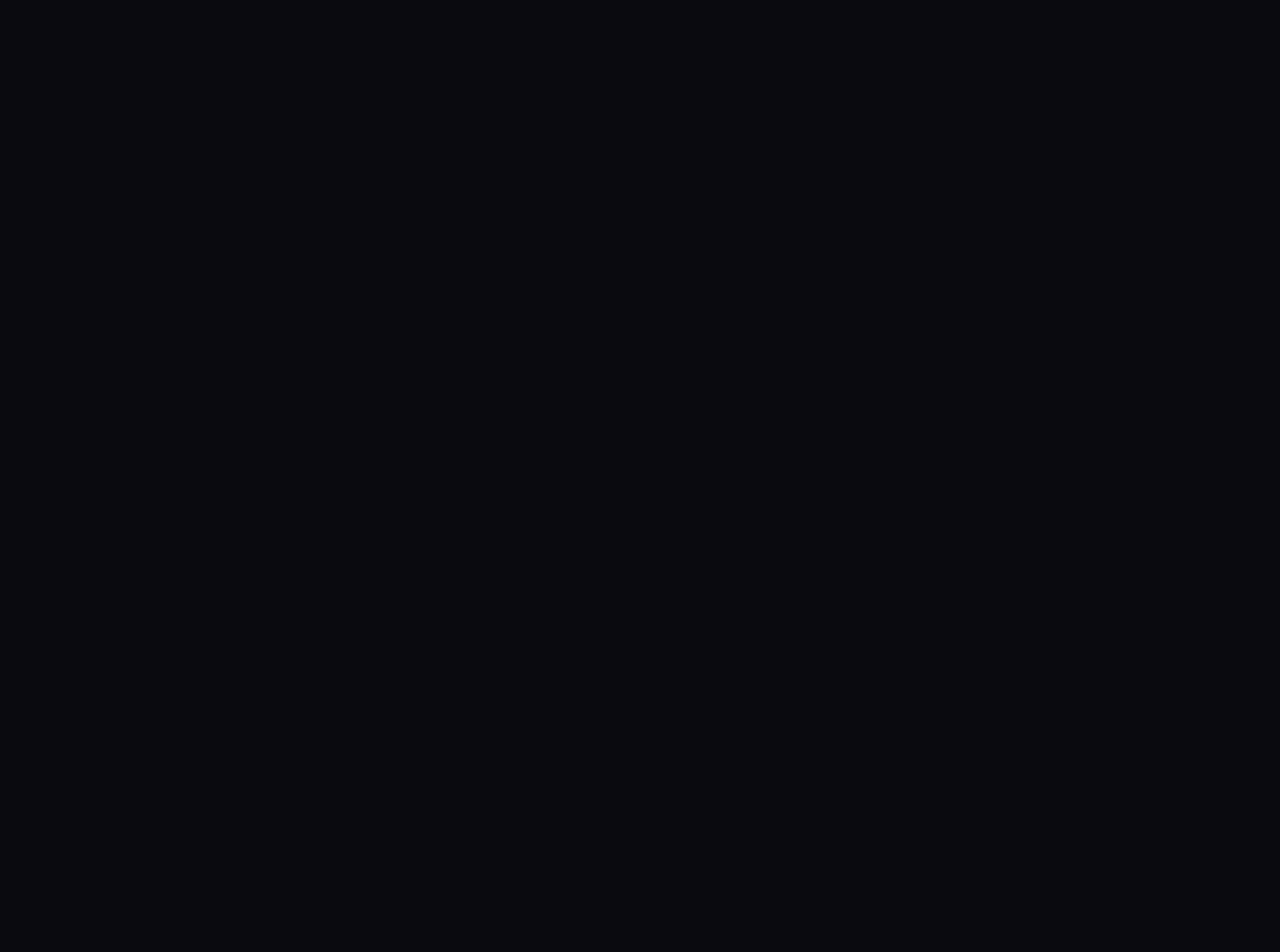
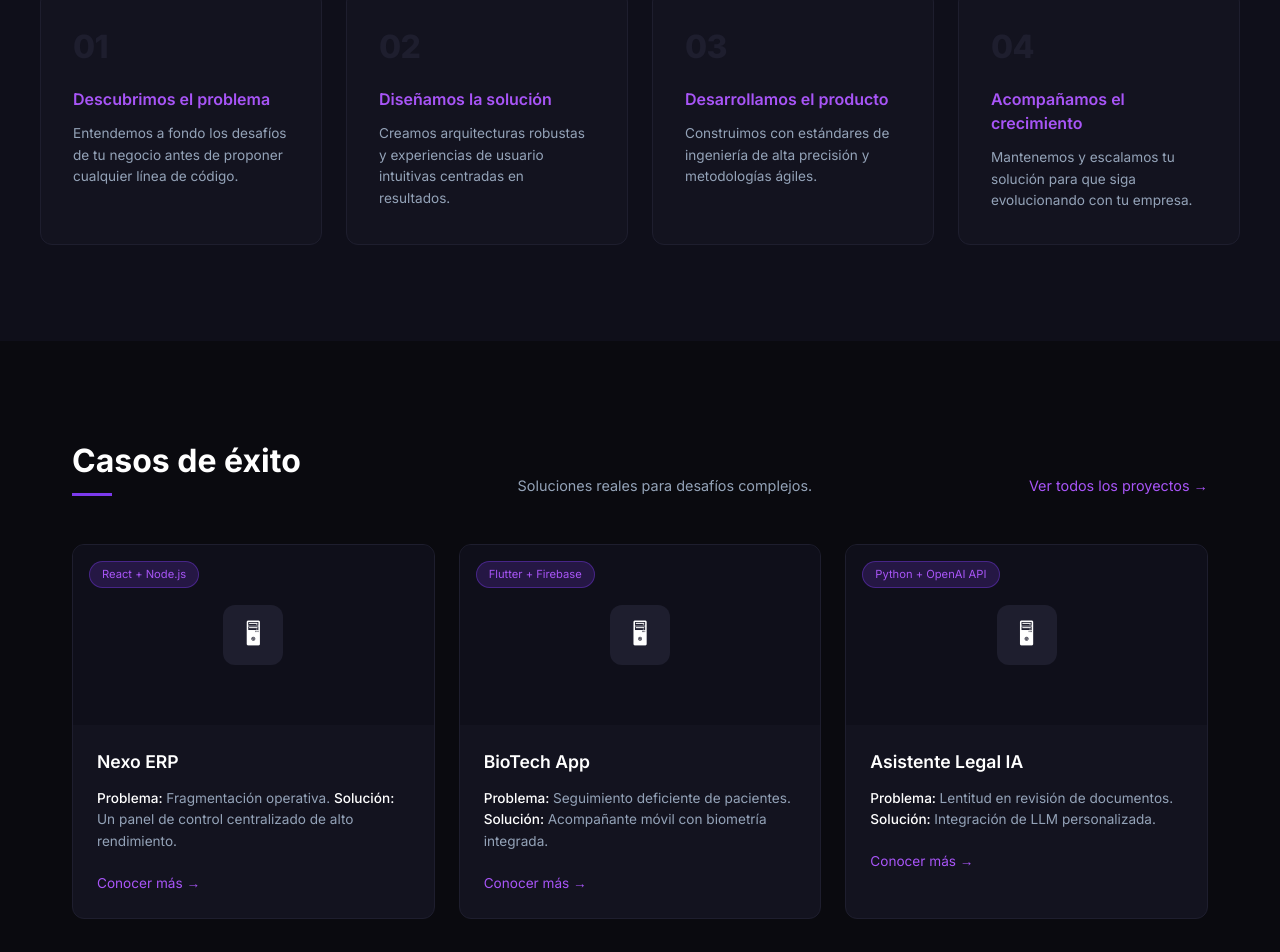
Before and after one commit to christianFiol8/avenor-studio, a Next.js app: page / in a window 1280 px wide. Shown: the part 1741-2693 px from the top of the page. Before the commit the page ends 1528 px from the top, so only its background shows below. Built offline with nearby package versions, Linux system fonts and the light colour scheme.

Commit message:
feat: Secciones proceso y proyectos

```diff
--- a/app/page.js
+++ b/app/page.js
@@ -1,6 +1,8 @@
 import Navbar from "@/components/layout/Navbar";
 import Hero from "@/components/sections/Hero";
 import Servicios from "@/components/sections/Servicios";
+import Proceso from "@/components/sections/Proceso"
+import Proyectos from "@/components/sections/Proyectos";
 
 export default function Home() {
   return (
@@ -8,6 +10,8 @@
       <Navbar />
       <Hero />
       <Servicios />
+      <Proceso />
+      <Proyectos />
     </main>
   );
 }
--- a/components/sections/Proceso.jsx
+++ b/components/sections/Proceso.jsx
@@ -0,0 +1,115 @@
+"use client";
+
+const pasos = [
+  {
+    numero: "01",
+    title: "Descubrimos el problema",
+    description:
+      "Entendemos a fondo los desafíos de tu negocio antes de proponer cualquier línea de código.",
+  },
+  {
+    numero: "02",
+    title: "Diseñamos la solución",
+    description:
+      "Creamos arquitecturas robustas y experiencias de usuario intuitivas centradas en resultados.",
+  },
+  {
+    numero: "03",
+    title: "Desarrollamos el producto",
+    description:
+      "Construimos con estándares de ingeniería de alta precisión y metodologías ágiles.",
+  },
+  {
+    numero: "04",
+    title: "Acompañamos el crecimiento",
+    description:
+      "Mantenemos y escalamos tu solución para que siga evolucionando con tu empresa.",
+  },
+];
+
+export default function Proceso() {
+  return (
+    <section
+      id="proceso"
+      style={{
+        padding: "6rem 2rem",
+        backgroundColor: "var(--bg-secondary)",
+      }}
+    >
+      <div style={{ maxWidth: "1200px", margin: "0 auto" }}>
+        <h2
+          style={{
+            fontSize: "2rem",
+            fontWeight: 700,
+            color: "var(--text-primary)",
+            marginBottom: "0.5rem",
+          }}
+        >
+          Cómo trabajamos
+        </h2>
+        <div
+          style={{
+            width: "40px",
+            height: "3px",
+            backgroundColor: "var(--accent-purple)",
+            marginBottom: "3rem",
+          }}
+        />
+
+        <div
+          style={{
+            display: "grid",
+            gridTemplateColumns: "repeat(4, 1fr)",
+            gap: "1.5rem",
+          }}
+        >
+          {pasos.map((paso) => (
+            <div
+              key={paso.numero}
+              style={{
+                backgroundColor: "var(--bg-card)",
+                border: "1px solid var(--border)",
+                borderRadius: "12px",
+                padding: "2rem",
+                transition: "border-color 0.2s ease",
+              }}
+              onMouseEnter={(e) => { e.currentTarget.style.borderColor = "var(--accent-purple)"; }}
+              onMouseLeave={(e) => { e.currentTarget.style.borderColor = "var(--border)"; }}
+            >
+              <div
+                style={{
+                  fontSize: "2rem",
+                  fontWeight: 800,
+                  color: "var(--border)",
+                  marginBottom: "1rem",
+                  letterSpacing: "-0.02em",
+                }}
+              >
+                {paso.numero}
+              </div>
+              <h3
+                style={{
+                  color: "var(--accent-purple-light)",
+                  fontWeight: 600,
+                  fontSize: "1rem",
+                  marginBottom: "0.75rem",
+                }}
+              >
+                {paso.title}
+              </h3>
+              <p
+                style={{
+                  color: "var(--text-secondary)",
+                  fontSize: "0.85rem",
+                  lineHeight: 1.6,
+                }}
+              >
+                {paso.description}
+              </p>
+            </div>
+          ))}
+        </div>
+      </div>
+    </section>
+  );
+}
--- a/components/sections/Proyectos.jsx
+++ b/components/sections/Proyectos.jsx
@@ -0,0 +1,187 @@
+"use client";
+
+const proyectos = [
+  {
+    tag: "React + Node.js",
+    title: "Nexo ERP",
+    problema: "Fragmentación operativa.",
+    solucion: "Un panel de control centralizado de alto rendimiento.",
+  },
+  {
+    tag: "Flutter + Firebase",
+    title: "BioTech App",
+    problema: "Seguimiento deficiente de pacientes.",
+    solucion: "Acompañante móvil con biometría integrada.",
+  },
+  {
+    tag: "Python + OpenAI API",
+    title: "Asistente Legal IA",
+    problema: "Lentitud en revisión de documentos.",
+    solucion: "Integración de LLM personalizada.",
+  },
+];
+
+export default function Proyectos() {
+  return (
+    <section
+      id="proyectos"
+      style={{
+        padding: "6rem 2rem",
+        maxWidth: "1200px",
+        margin: "0 auto",
+      }}
+    >
+      {/* Header */}
+      <div
+        style={{
+          display: "flex",
+          alignItems: "flex-end",
+          justifyContent: "space-between",
+          marginBottom: "0.5rem",
+        }}
+      >
+        <div>
+          <h2
+            style={{
+              fontSize: "2rem",
+              fontWeight: 700,
+              color: "var(--text-primary)",
+              marginBottom: "0.5rem",
+            }}
+          >
+            Casos de éxito
+          </h2>
+          <div
+            style={{
+              width: "40px",
+              height: "3px",
+              backgroundColor: "var(--accent-purple)",
+            }}
+          />
+        </div>
+        <p style={{ color: "var(--text-secondary)", fontSize: "0.9rem" }}>
+          Soluciones reales para desafíos complejos.
+        </p>
+        <a
+          href="#"
+          style={{
+            color: "var(--accent-purple-light)",
+            textDecoration: "none",
+            fontSize: "0.9rem",
+            display: "flex",
+            alignItems: "center",
+            gap: "0.4rem",
+          }}
+          onMouseEnter={(e) => { e.currentTarget.style.opacity = "0.7"; }}
+          onMouseLeave={(e) => { e.currentTarget.style.opacity = "1"; }}
+        >
+          Ver todos los proyectos →
+        </a>
+      </div>
+
+      {/* Cards */}
+      <div
+        style={{
+          display: "grid",
+          gridTemplateColumns: "repeat(3, 1fr)",
+          gap: "1.5rem",
+          marginTop: "3rem",
+        }}
+      >
+        {proyectos.map((p) => (
+          <div
+            key={p.title}
+            style={{
+              backgroundColor: "var(--bg-card)",
+              border: "1px solid var(--border)",
+              borderRadius: "12px",
+              overflow: "hidden",
+              transition: "border-color 0.2s ease",
+              cursor: "pointer",
+            }}
+            onMouseEnter={(e) => { e.currentTarget.style.borderColor = "var(--accent-purple)"; }}
+            onMouseLeave={(e) => { e.currentTarget.style.borderColor = "var(--border)"; }}
+          >
+            {/* Imagen placeholder */}
+            <div
+              style={{
+                height: "180px",
+                backgroundColor: "var(--bg-secondary)",
+                display: "flex",
+                alignItems: "center",
+                justifyContent: "center",
+                position: "relative",
+              }}
+            >
+              <div
+                style={{
+                  position: "absolute",
+                  top: "1rem",
+                  left: "1rem",
+                  backgroundColor: "rgba(124, 58, 237, 0.2)",
+                  border: "1px solid rgba(124, 58, 237, 0.4)",
+                  borderRadius: "999px",
+                  padding: "0.25rem 0.75rem",
+                  fontSize: "0.7rem",
+                  color: "var(--accent-purple-light)",
+                }}
+              >
+                {p.tag}
+              </div>
+              <div
+                style={{
+                  width: "60px",
+                  height: "60px",
+                  borderRadius: "12px",
+                  backgroundColor: "var(--border)",
+                  display: "flex",
+                  alignItems: "center",
+                  justifyContent: "center",
+                  fontSize: "1.5rem",
+                }}
+              >
+                🖥
+              </div>
+            </div>
+
+            {/* Contenido */}
+            <div style={{ padding: "1.5rem" }}>
+              <h3
+                style={{
+                  color: "var(--text-primary)",
+                  fontWeight: 600,
+                  fontSize: "1.1rem",
+                  marginBottom: "0.75rem",
+                }}
+              >
+                {p.title}
+              </h3>
+              <p style={{ color: "var(--text-secondary)", fontSize: "0.85rem", lineHeight: 1.6 }}>
+                <span style={{ color: "var(--text-primary)", fontWeight: 500 }}>Problema: </span>
+                {p.problema}{" "}
+                <span style={{ color: "var(--text-primary)", fontWeight: 500 }}>Solución: </span>
+                {p.solucion}
+              </p>
+              <button
+                style={{
+                  marginTop: "1.25rem",
+                  background: "none",
+                  border: "none",
+                  color: "var(--accent-purple-light)",
+                  fontSize: "0.85rem",
+                  cursor: "pointer",
+                  padding: 0,
+                  fontFamily: "inherit",
+                }}
+                onMouseEnter={(e) => { e.target.style.opacity = "0.7"; }}
+                onMouseLeave={(e) => { e.target.style.opacity = "1"; }}
+              >
+                Conocer más →
+              </button>
+            </div>
+          </div>
+        ))}
+      </div>
+    </section>
+  );
+}
```
